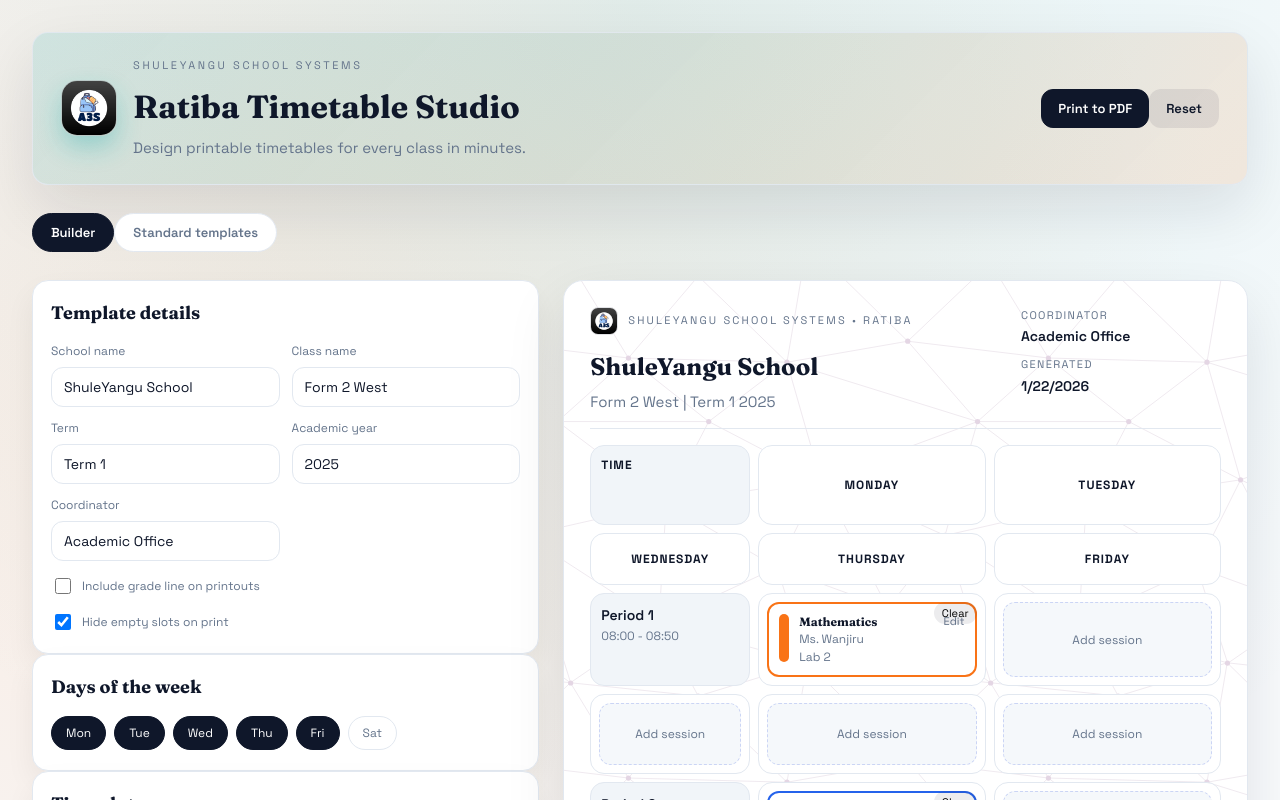
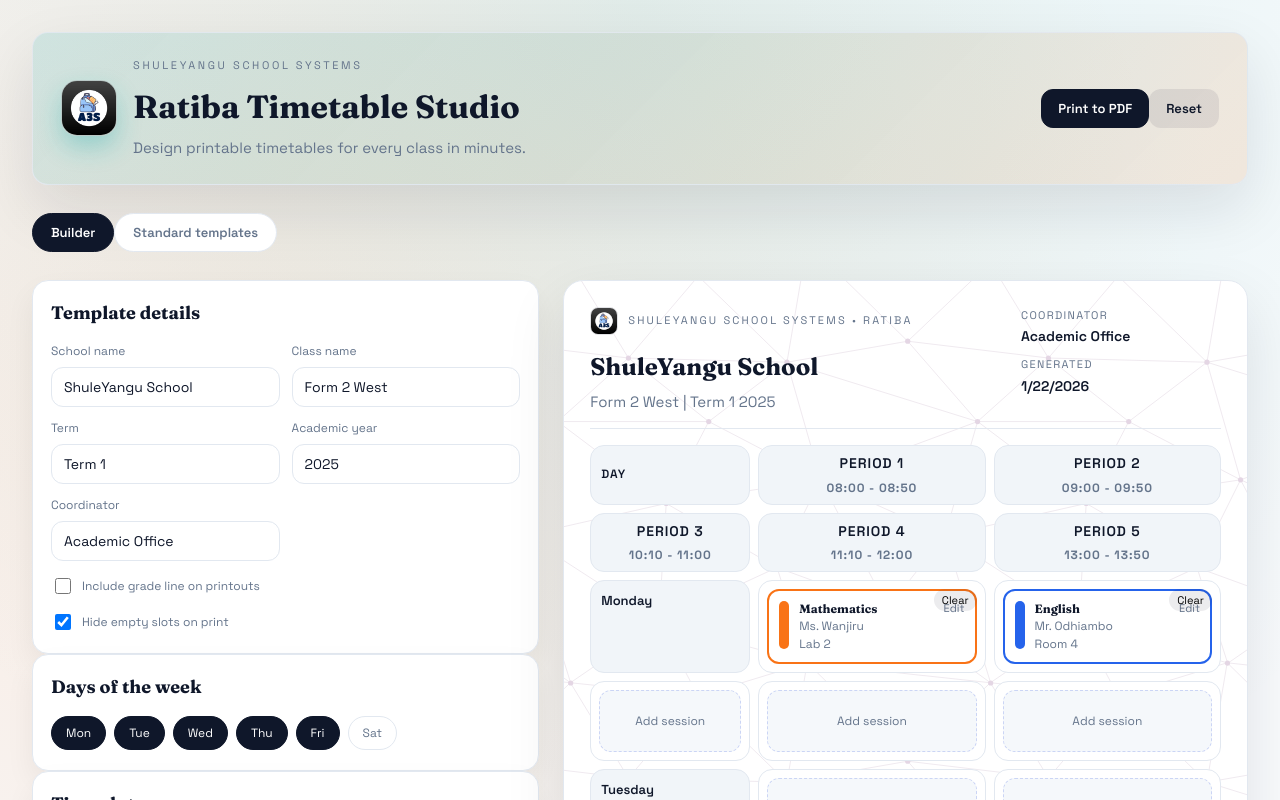
Before and after one commit to simlexx-k/shuleyangu-ratiba, a Vue app: page / in a window 1280 px wide. Shown: the top 800 px of the page. Built offline with nearby package versions, Linux system fonts and the light colour scheme.

Commit message:
style: swap day and time axes

```diff
--- a/src/App.vue
+++ b/src/App.vue
@@ -317,6 +317,15 @@ const newSlot = reactive({
 
 const activeDays = computed(() => template.value.days.filter(day => day.active))
 
+const getStandardTimeHeaders = (standard) => standard.rows.map(row => row.time)
+
+const getStandardDayRows = (standard) => {
+  return standard.days.map((day, dayIndex) => ({
+    day,
+    cells: standard.rows.map(row => row.cells[dayIndex] ?? ''),
+  }))
+}
+
 const subjectMap = computed(() => {
   return new Map(template.value.subjects.map(subject => [subject.id, subject]))
 })
@@ -456,12 +465,12 @@ const buildStandardTemplateHtml = (standard) => {
       </div>
     `
     : ''
-  const headerCells = standard.days.map(day => `<th>${escapeHtml(day)}</th>`).join('')
-  const rows = standard.rows
-    .map(row => {
-      const cells = row.cells
-        .map(cell => {
-          const value = String(cell || '')
+  const headerCells = standard.rows.map(row => `<th>${escapeHtml(row.time)}</th>`).join('')
+  const rows = standard.days
+    .map((day, dayIndex) => {
+      const cells = standard.rows
+        .map(row => {
+          const value = String(row.cells[dayIndex] || '')
           const blank = !value.trim()
           const className = cellClass(value)
           return `
@@ -473,7 +482,7 @@ const buildStandardTemplateHtml = (standard) => {
         .join('')
       return `
         <tr>
-          <td class="time">${escapeHtml(row.time)}</td>
+          <td class="day">${escapeHtml(day)}</td>
           ${cells}
         </tr>
       `
@@ -546,7 +555,7 @@ const buildStandardTemplateHtml = (standard) => {
           th, td { border: 1px solid var(--line); padding: 9px 10px; text-align: left; vertical-align: top; }
           th { background: var(--paper-alt); text-transform: uppercase; letter-spacing: 0.08em; font-size: 10px; color: var(--muted); }
           tbody tr:nth-child(even) td { background: #fbfdff; }
-          td.time { font-weight: 600; background: var(--paper-alt); min-width: 130px; }
+          td.day { font-weight: 600; background: var(--paper-alt); min-width: 130px; }
           td.is-break { background: var(--break); font-weight: 600; }
           td.is-lunch { background: var(--lunch); font-weight: 600; }
           td.is-empty { background: #fff; }
@@ -584,7 +593,7 @@ const buildStandardTemplateHtml = (standard) => {
           <table>
             <thead>
               <tr>
-                <th>Time</th>
+                <th>Day</th>
                 ${headerCells}
               </tr>
             </thead>
@@ -776,15 +785,15 @@ const shouldShowSlotRange = (slot) => {
             <table class="template-table">
               <thead>
                 <tr>
-                  <th>Time</th>
-                  <th v-for="day in standard.days" :key="day">{{ day }}</th>
+                  <th>Day</th>
+                  <th v-for="time in getStandardTimeHeaders(standard)" :key="time">{{ time }}</th>
                 </tr>
               </thead>
               <tbody>
-                <tr v-for="row in standard.rows" :key="row.time">
-                  <td class="time">{{ row.time }}</td>
+                <tr v-for="dayRow in getStandardDayRows(standard)" :key="dayRow.day">
+                  <td class="day">{{ dayRow.day }}</td>
                   <td
-                    v-for="(cell, index) in row.cells"
+                    v-for="(cell, index) in dayRow.cells"
                     :key="index"
                     :class="cellClass(cell)"
                   >
@@ -967,20 +976,20 @@ const shouldShowSlotRange = (slot) => {
 
           <div class="grid">
             <div class="grid-row header">
-              <div class="grid-cell time">Time</div>
-              <div v-for="day in activeDays" :key="day.id" class="grid-cell day">
-                {{ day.label }}
+              <div class="grid-cell day">Day</div>
+              <div v-for="slot in template.timeSlots" :key="slot.id" class="grid-cell time">
+                <div class="slot-label">{{ slot.label }}</div>
+                <div v-if="shouldShowSlotRange(slot)" class="slot-time">{{ slot.start }} - {{ slot.end }}</div>
               </div>
             </div>
 
-            <div v-for="slot in template.timeSlots" :key="slot.id" class="grid-row">
-              <div class="grid-cell time">
-                <div class="slot-label">{{ slot.label }}</div>
-                <div v-if="shouldShowSlotRange(slot)" class="slot-time">{{ slot.start }} - {{ slot.end }}</div>
+            <div v-for="day in activeDays" :key="day.id" class="grid-row">
+              <div class="grid-cell day">
+                <div class="day-label">{{ day.label }}</div>
               </div>
               <div
-                v-for="day in activeDays"
-                :key="day.id"
+                v-for="slot in template.timeSlots"
+                :key="slot.id"
                 class="grid-cell slot"
               >
                 <button
--- a/src/assets/main.css
+++ b/src/assets/main.css
@@ -374,7 +374,7 @@
   font-size: 10px;
 }
 
-.template-table td.time {
+.template-table td.day {
   font-weight: 600;
   background: #f8fafc;
   min-width: 120px;
@@ -519,12 +519,23 @@
 }
 
 .grid-row.header .grid-cell.day {
-  text-align: center;
-  padding: 4px 6px;
+  text-align: left;
+  padding: 6px 10px;
   min-height: 52px;
   display: flex;
   align-items: center;
+  justify-content: flex-start;
+}
+
+.grid-row.header .grid-cell.time {
+  text-align: center;
+  padding: 6px;
+  min-height: 52px;
+  display: flex;
+  flex-direction: column;
+  align-items: center;
   justify-content: center;
+  gap: 4px;
 }
 
 .grid-cell {
@@ -535,8 +546,17 @@
   min-height: 80px;
 }
 
+.grid-cell.day {
+  background: #f1f5f9;
+  font-weight: 600;
+}
+
 .grid-cell.time {
   background: #f1f5f9;
+}
+
+.day-label {
+  font-size: 13px;
 }
 
 .slot-label {
```
